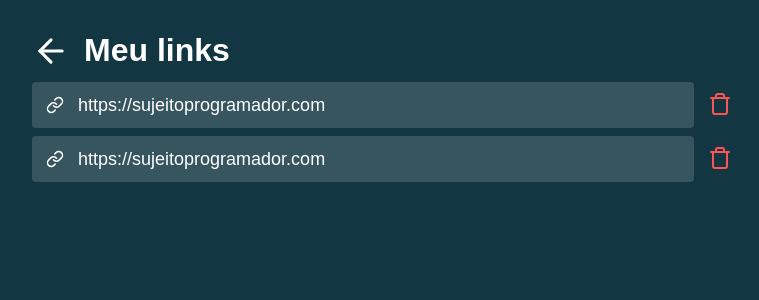
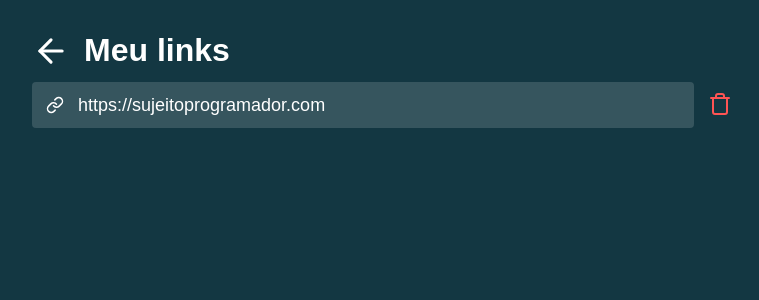
Before and after one commit to markilha/Meu-Link, a React (Create React App) app: page /links in a window 1280 px wide. Shown: the top 300 px of the page, without its empty margins (258-1017 px from the left). Built offline with nearby package versions, Linux system fonts and the light colour scheme.

Commit message:
salvar storage

```diff
--- a/src/pages/Home/index.js
+++ b/src/pages/Home/index.js
@@ -4,6 +4,7 @@ import './home.css';
 import Menu from '../../components/Menu';
 import LinkItem from '../../components/LinkItem'
 import api from '../../services/api';
+import {saveLink} from '../../services/storelinks';
 
 
 
@@ -19,6 +20,8 @@ export default function Home() {
      })
      setData(response.data);
      setShowModal(true);
+
+     saveLink('@encurtaLink',response.data)
      setLink('');
 
    }catch{
--- a/src/pages/Links/index.js
+++ b/src/pages/Links/index.js
@@ -1,6 +1,9 @@
+
+import { useState,useEffect } from "react";
 import "./links.css";
 import { FiArrowLeft, FiLink, FiTrash } from "react-icons/fi";
 import { Link } from "react-router-dom";
+import {getLinksSave} from '../../services/storelinks'
 
 export default function Links() {
   return (
@@ -23,16 +26,6 @@ export default function Links() {
         </button>
       </div>
 
-      <div className="links-item">
-        <button className="link">
-          <FiLink size={18} color="#FFF" />
-          https://sujeitoprogramador.com
-        </button>
-        <button className="link-delete">
-          <FiTrash size={24} color="#FF5454" />
-        </button>
-      </div>
-
     </div>
   );
 }
--- /dev/null
+++ b/src/services/storelinks.js
@@ -0,0 +1,23 @@
+//Buscar os lilnks salvos
+export async function getLinksSave(key) {
+  const myLinks = await localStorage.getItem(key);
+  let linksSaves = JSON.parse(myLinks) || [];
+  return linksSaves;
+}
+
+//Salvar um link no localstorage
+export async function saveLink(key, newLink) {
+  let linksStored = await getLinksSave(key);
+
+  //se ja tiver um link salvo com algun ID eu não vou deixar duplicar
+  const hasLink = linksStored.some((link) => link.id === newLink.id);
+  if (hasLink) {
+    console.log("Esse Link já existe na sua lista");
+    return;
+  }
+
+  //Adicionar esse novo link na lista
+  linksStored.push(newLink);
+  await localStorage.setItem(key, JSON.stringify(linksStored));
+  console.log("Link Salvo com sucesso!!!");
+}
```
Also changed, not shown: 1 other file (tests, documents, lock files or other folders).
